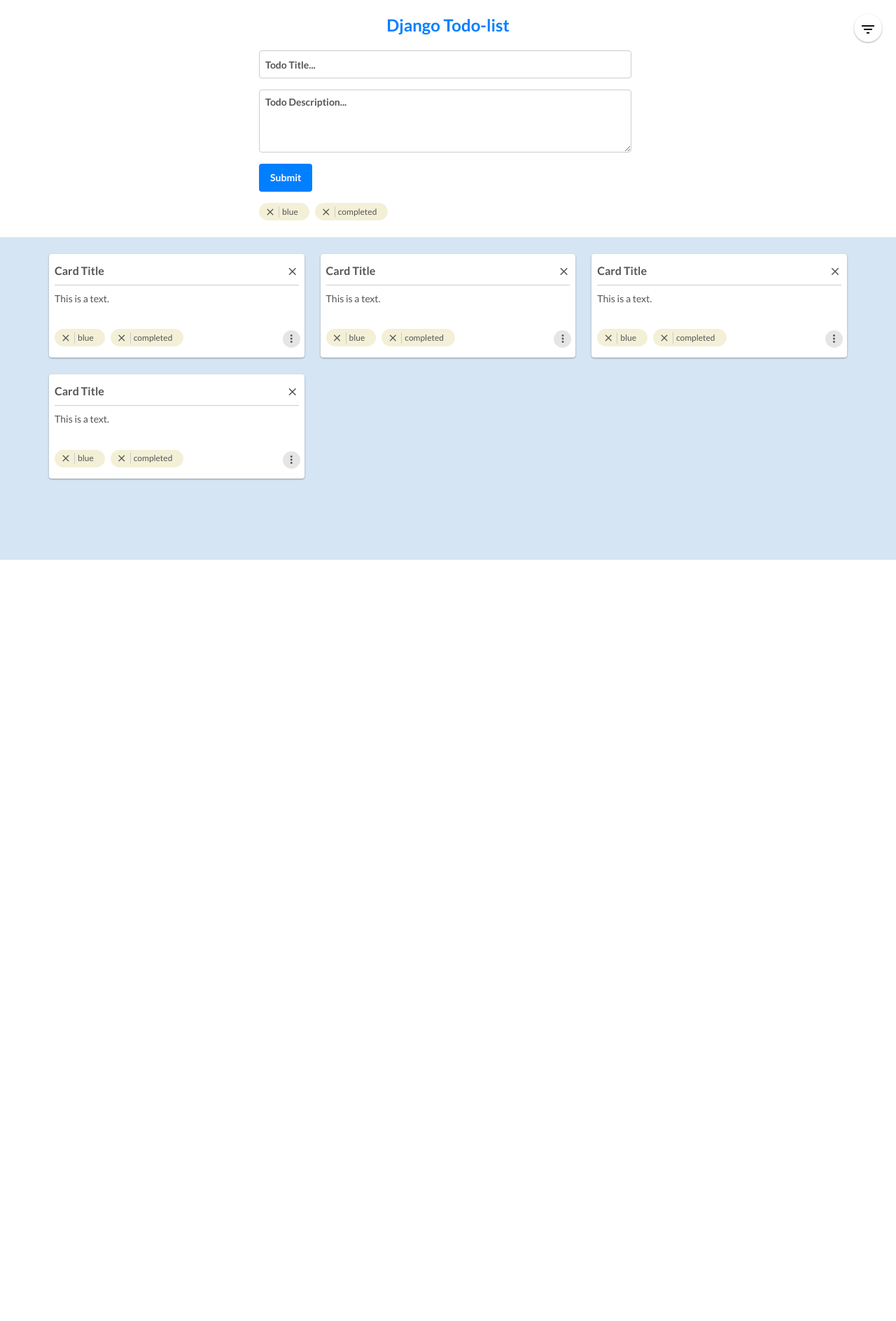
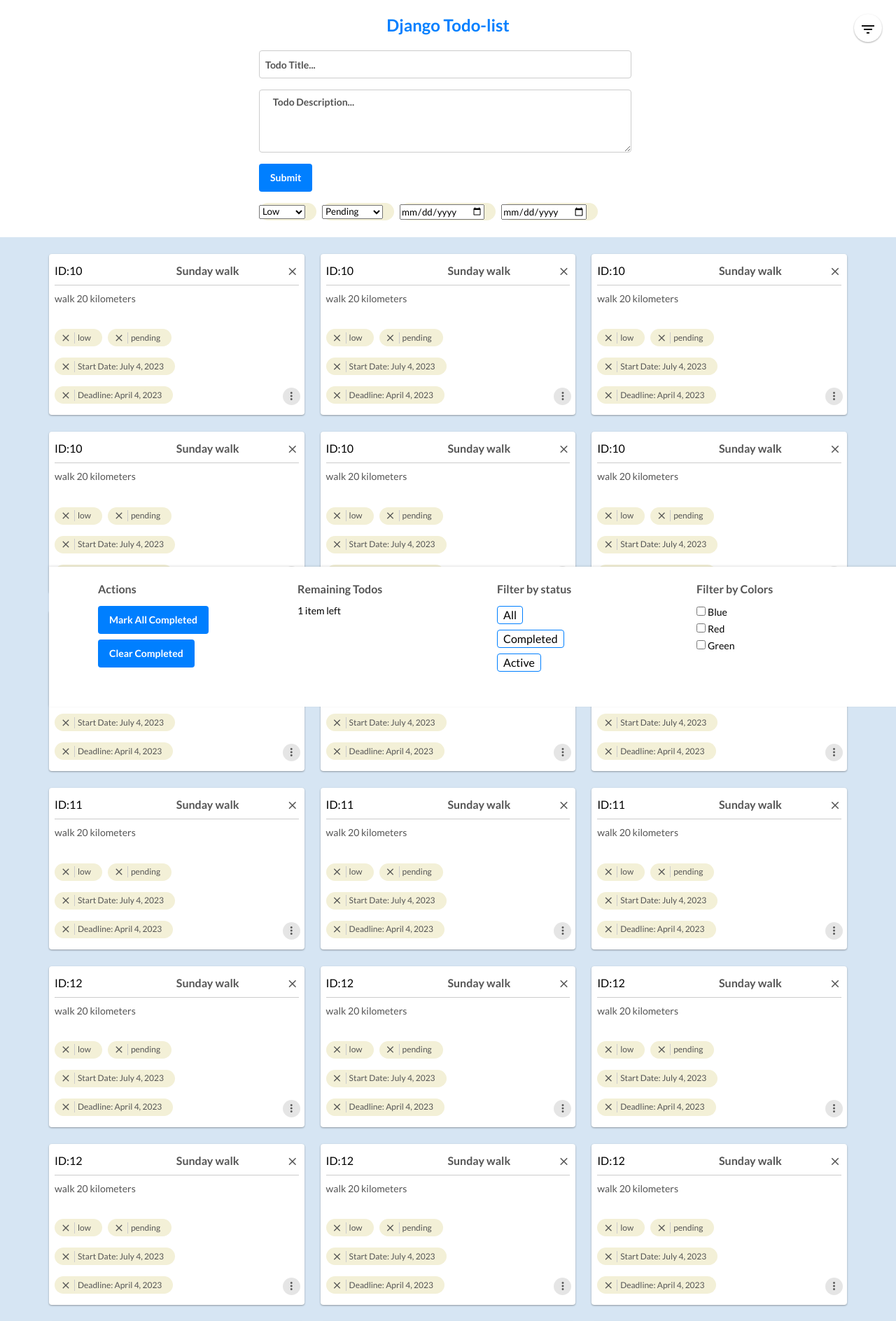
Before and after one commit to callistus406/todo-app, a Django app: page / in a window 1280 px wide. Shown: the top 1888 px of the page at 70% size. Before the commit the page ends 800 px from the top, so only its background shows below. Run offline with Django 4.2, Linux system fonts and the light colour scheme; data comes from the database, SQL or seed files in the repository.

Commit message:
modified

```diff
--- a/todo/base/urls.py
+++ b/todo/base/urls.py
@@ -1,11 +1,15 @@
 from django.urls import path
 from . import views
-
+from django.conf import settings
+# from django.conf.urls.static import static
 urlpatterns = [
-    path("", views.home, name="home"),
+    # path("", views.home, name="home"),
+    path("", views.fetch_all_todo, name="fetch-all-todo"),
     path("add/todo", views.add_todo, name="add-todo"),
     path("update/todo/<int:todo_id>/", views.update_todo, name="update-todo"),
     path("delete/todo/<int:todo_id>/", views.delete_todo, name="delete-todo"),
-    path("fetch/all/todo", views.fetch_all_todo, name="fetch-all-todo"),
     path("fetch/todo/<int:todo_id>/", views.fetch_one_todo, name="fetch-todo")
 ]
+# if settings.DEBUG:
+#     urlpatterns += static(settings.STATIC_URL,
+#                           document_root=settings.STATIC_ROOT)
--- a/todo/base/views.py
+++ b/todo/base/views.py
@@ -26,10 +26,17 @@
                 return JsonResponse({"success": False, "payload": "No todo found"}, status=404)
             else:
                 deserialized_data = serializers.serialize("python", all_todo)
-                return JsonResponse({"success": True, "payload": deserialized_data}, status=200)
+                context = deserialized_data
+                for info in context:
+                    for key in info["fields"]:
+                        print(info["fields"]["title"])
+
+                return render(request, "index.html", {"response": context})
+                # return JsonResponse({"success": True, "payload": deserialized_data}, status=200)
         else:
             return JsonResponse({"success": False, "payload": "Resource not found"}, status=404)
-    except:
+    except Exception as e:
+        print(e)
         return JsonResponse({"success": False, "payload": "Sorry something went wrong on the server"}, status=500)
 
 
@@ -45,6 +52,7 @@
                 return JsonResponse(
                     {"success": False, "payload": "You cannot send empty request"}, status=400)
             else:
+
                 if all(data.get(field) for field in required_fields):
                     # validate date fields
                     is_start_date_valid = validate_date(data['start_date'])
--- a/todo/templates/index.html
+++ b/todo/templates/index.html
@@ -12,33 +12,50 @@
     />
     <link rel="stylesheet" href="{% static 'css/style.css' %}" />
     <script defer src="{% static 'js/script.js' %}"></script>
+    <script defer src="{% static 'js/requests.js' %}"></script>
     <title>Django app</title>
   </head>
   <body>
+    <!-- start header -->
     <header class="header">
       <div class="header__inner container">
         <h1 class="header__title">Django Todo-list</h1>
         <form class="todo-form">
           <div class="todo-form__group">
             <input
+              name="title"
               type="text"
               class="todo-form__input"
+              id="title"
               placeholder="Todo Title..."
             />
           </div>
           <div class="todo-form__group">
-            <textarea class="todo-form__textarea">Todo Description...</textarea>
+            <textarea name="description" id="description" class="todo-form__textarea">
+    Todo Description...</textarea
+            >
           </div>
-          <button class="btn btn--primary">Submit</button>
+          <button class="btn btn--primary" id="submit">Submit</button>
         </form>
         <div class="header__filters">
           <div class="header__filters__item">
-            <span class="material-icons-outlined"> clear </span>
-            blue
+            <select name="priority" id="priority">
+              <option value="low">Low</option>
+              <option value="high">High</option>
+              <option value="normal">Normal</option>
+            </select>
           </div>
           <div class="header__filters__item">
-            <span class="material-icons-outlined"> clear </span>
-            completed
+            <select name="status" id="status">
+              <option value="pending">Pending</option>
+              <option value="completed">Completed</option>
+            </select>
+          </div>
+          <div class="header__filters__item">
+            <input type="date" name="start_date" id="startDate" />
+          </div>
+          <div class="header__filters__item">
+            <input type="date" name="end_date" id="endDate" />
           </div>
         </div>
       </div>
@@ -50,138 +67,34 @@
       <div class="container">
         <div class="cards">
           <div class="cards__row">
+            {% for data in response%} {% for key in data.fields %}
             <div class="card">
-              <div class="card__header">
-                <h3 class="card__title">Card Title</h3>
+                <div class="card__header">
+                  <p>ID:{{data.pk}}<p/>
+                <h3 class="card__title">{{data.fields.title}}</h3>
                 <div class="card__remove-icon">
                   <span class="material-icons-outlined"> clear </span>
                 </div>
               </div>
               <div class="card__body">
-                <p class="card__text">This is a text.</p>
+                <p class="card__text">{{data.fields.description}}</p>
               </div>
               <div class="card__footer">
                 <div class="footer__item">
                   <span class="material-icons-outlined"> clear </span>
-                  blue
+                  {{data.fields.priority}}
                 </div>
                 <div class="footer__item">
                   <span class="material-icons-outlined"> clear </span>
-                  completed
-                </div>
-              </div>
-              <div class="card__dropdown">
-                <div class="card__dropdown__toggler">
-                  <span class="material-icons-outlined"> more_vert </span>
-                </div>
-                <div class="card__dropdown__menu">
-                  <form class="card__dropdown__form">
-                    <div class="card__dropdown__form__group">
-                      <input
-                        type="radio"
-                        name="filter_by_color"
-                        id="dropdownFilterColor1"
-                        class="card__dropdown__form__radio"
-                      />
-                      <label for="dropdownFilterColor1">Red</label>
-                    </div>
-                    <div class="card__dropdown__form__group">
-                      <input
-                        type="radio"
-                        name="filter_by_color"
-                        id="dropdownFilterColor2"
-                        class="card__dropdown__form__radio"
-                      />
-                      <label for="dropdownFilterColor2">Blue</label>
-                    </div>
-                    <div class="card__dropdown__form__group">
-                      <input
-                        type="radio"
-                        name="filter_by_color"
-                        id="dropdownFilterColor3"
-                        class="card__dropdown__form__radio"
-                      />
-                      <label for="dropdownFilterColor3">Green</label>
-                    </div>
-                  </form>
-                </div>
-              </div>
-            </div>
-            <div class="card">
-              <div class="card__header">
-                <h3 class="card__title">Card Title</h3>
-                <div class="card__remove-icon">
-                  <span class="material-icons-outlined"> clear </span>
-                </div>
-              </div>
-              <div class="card__body">
-                <p class="card__text">This is a text.</p>
-              </div>
-              <div class="card__footer">
-                <div class="footer__item">
-                  <span class="material-icons-outlined"> clear </span>
-                  blue
+                  {{data.fields.status}}
                 </div>
                 <div class="footer__item">
                   <span class="material-icons-outlined"> clear </span>
-                  completed
-                </div>
-              </div>
-              <div class="card__dropdown">
-                <div class="card__dropdown__toggler">
-                  <span class="material-icons-outlined"> more_vert </span>
-                </div>
-                <div class="card__dropdown__menu">
-                  <form class="card__dropdown__form">
-                    <div class="card__dropdown__form__group">
-                      <input
-                        type="radio"
-                        name="filter_by_color"
-                        id="dropdownFilterColor4"
-                        class="card__dropdown__form__radio"
-                      />
-                      <label for="dropdownFilterColor4">Red</label>
-                    </div>
-                    <div class="card__dropdown__form__group">
-                      <input
-                        type="radio"
-                        name="filter_by_color"
-                        id="dropdownFilterColor5"
-                        class="card__dropdown__form__radio"
-                      />
-                      <label for="dropdownFilterColor5">Blue</label>
-                    </div>
-                    <div class="card__dropdown__form__group">
-                      <input
-                        type="radio"
-                        name="filter_by_color"
-                        id="dropdownFilterColor6"
-                        class="card__dropdown__form__radio"
-                      />
-                      <label for="dropdownFilterColor6">Green</label>
-                    </div>
-                  </form>
-                </div>
-              </div>
-            </div>
-            <div class="card">
-              <div class="card__header">
-                <h3 class="card__title">Card Title</h3>
-                <div class="card__remove-icon">
-                  <span class="material-icons-outlined"> clear </span>
-                </div>
-              </div>
-              <div class="card__body">
-                <p class="card__text">This is a text.</p>
-              </div>
-              <div class="card__footer">
-                <div class="footer__item">
-                  <span class="material-icons-outlined"> clear </span>
-                  blue
+                Start Date:  {{data.fields.start_date}}
                 </div>
                 <div class="footer__item">
                   <span class="material-icons-outlined"> clear </span>
-                  completed
+                 Deadline: {{data.fields.end_date}}
                 </div>
               </div>
               <div class="card__dropdown">
@@ -221,68 +134,16 @@
                 </div>
               </div>
             </div>
-            <div class="card">
-              <div class="card__header">
-                <h3 class="card__title">Card Title</h3>
-                <div class="card__remove-icon">
-                  <span class="material-icons-outlined"> clear </span>
-                </div>
-              </div>
-              <div class="card__body">
-                <p class="card__text">This is a text.</p>
-              </div>
-              <div class="card__footer">
-                <div class="footer__item">
-                  <span class="material-icons-outlined"> clear </span>
-                  blue
-                </div>
-                <div class="footer__item">
-                  <span class="material-icons-outlined"> clear </span>
-                  completed
-                </div>
-              </div>
-              <div class="card__dropdown">
-                <div class="card__dropdown__toggler">
-                  <span class="material-icons-outlined"> more_vert </span>
-                </div>
-                <div class="card__dropdown__menu">
-                  <form class="card__dropdown__form">
-                    <div class="card__dropdown__form__group">
-                      <input
-                        type="radio"
-                        name="filter_by_color"
-                        id="dropdownFilterColor10"
-                        class="card__dropdown__form__radio"
-                      />
-                      <label for="dropdownFilterColor10">Red</label>
-                    </div>
-                    <div class="card__dropdown__form__group">
-                      <input
-                        type="radio"
-                        name="filter_by_color"
-                        id="dropdownFilterColor11"
-                        class="card__dropdown__form__radio"
-                      />
-                      <label for="dropdownFilterColor11">Blue</label>
-                    </div>
-                    <div class="card__dropdown__form__group">
-                      <input
-                        type="radio"
-                        name="filter_by_color"
-                        id="dropdownFilterColor12"
-                        class="card__dropdown__form__radio"
-                      />
-                      <label for="dropdownFilterColor12">Green</label>
-                    </div>
-                  </form>
-                </div>
-              </div>
-            </div>
-          </div>
-        </div>
+
+            {% endfor %} {% endfor %}
+
+
+
       </div>
     </div>
+    <!-- end body -->
 
+    <!-- start filters toggler -->
     <div class="filters-toggler">
       <div class="filters-toggler__show">
         <span class="material-icons-outlined"> filter_list </span>
```
